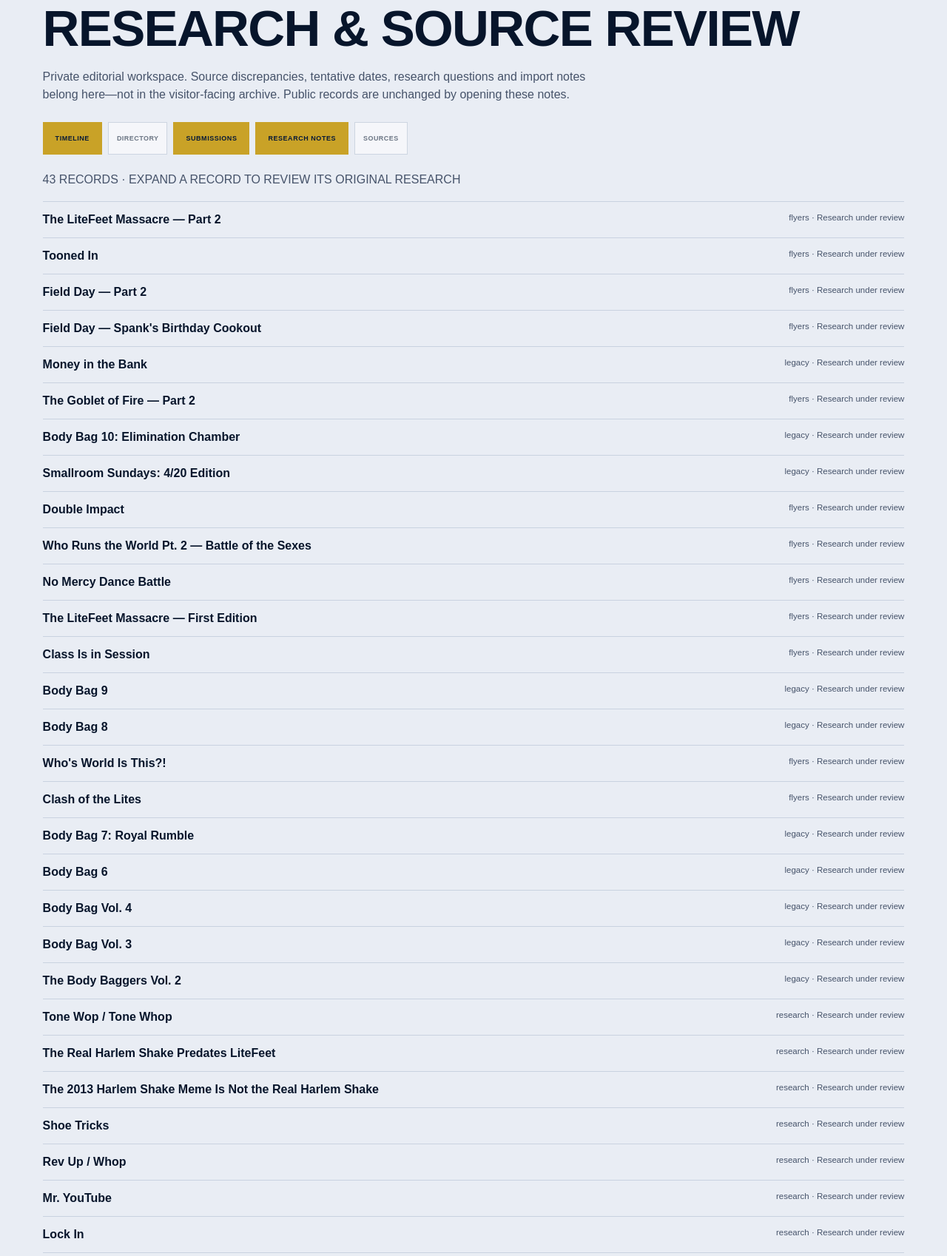
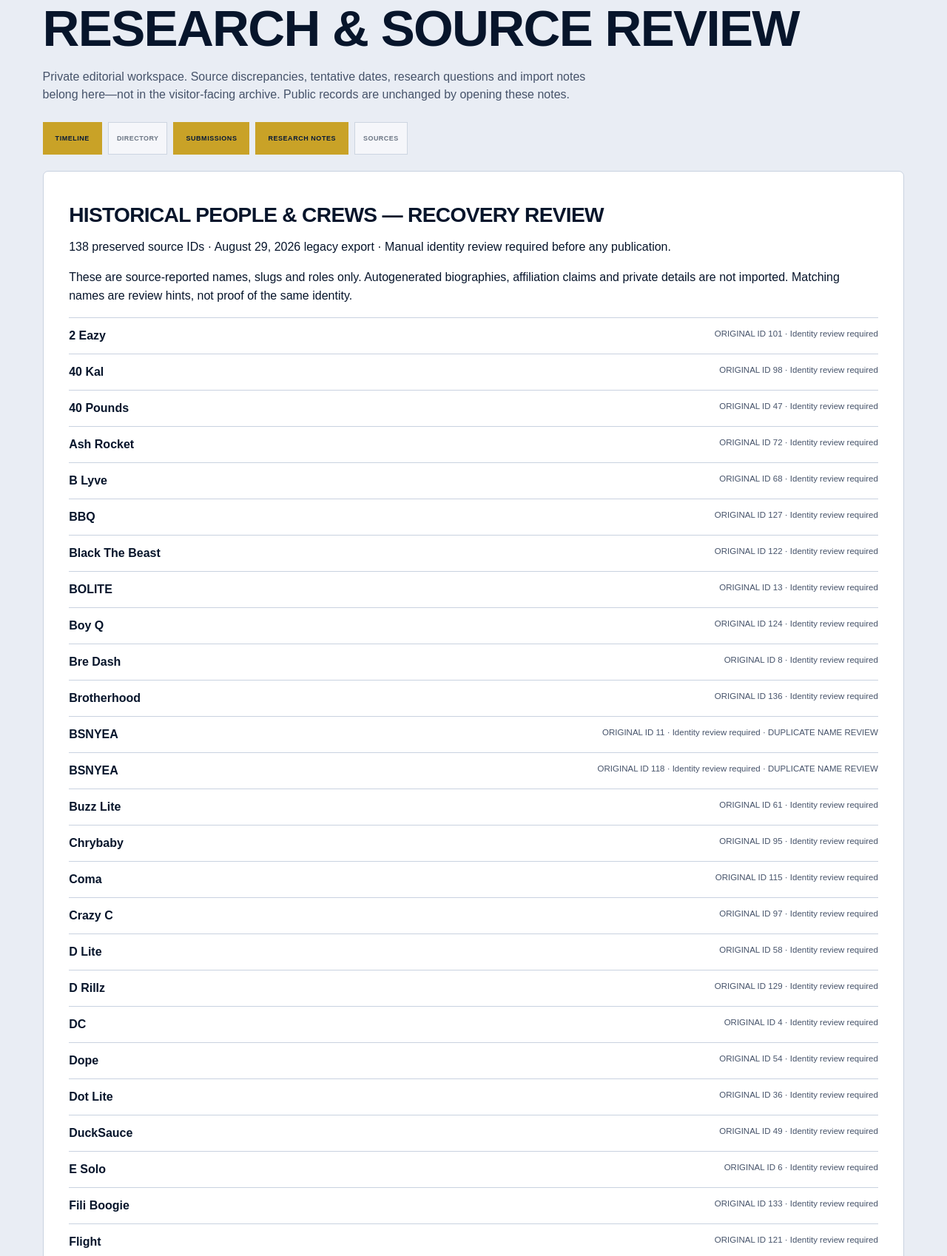
Before and after one commit to teethecreative/litefeet-archive, a Flask app: page /admin/archive/research-review in a window 1280 px wide. Shown: the part 239-1937 px from the top of the page at 74% size. Run offline with Flask 3, Linux system fonts and the light colour scheme; the visitor is signed in with stand-in values (Sample User, id 1); data that the repository does not hold is empty.

Commit message:
Add source-preserving profile review section to archive admin screen

```diff
--- a/dca_rebuild/templates/admin_archive_research_review.html
+++ b/dca_rebuild/templates/admin_archive_research_review.html
@@ -29,6 +29,35 @@
   <h1>RESEARCH &amp; SOURCE REVIEW</h1>
   <p>Private editorial workspace. Source discrepancies, tentative dates, research questions and import notes belong here—not in the visitor-facing archive. Public records are unchanged by opening these notes.</p>
   {% include "_admin_archive_nav.html" %}
+  <section id="historical-profile-recovery" aria-labelledby="recovery-review-heading">
+    <h2 id="recovery-review-heading">HISTORICAL PEOPLE &amp; CREWS — RECOVERY REVIEW</h2>
+    <p>{{ recovery_profiles | length }} preserved source IDs · August 29, 2026 legacy export · Manual identity review required before any publication.</p>
+    <p>These are source-reported names, slugs and roles only. Autogenerated biographies, affiliation claims and private details are not imported. Matching names are review hints, not proof of the same identity.</p>
+    {% for person in recovery_profiles %}
+    <details id="recovered-{{ person.source_id }}">
+      <summary>
+        <strong>{{ person.name }}</strong>
+        <small>ORIGINAL ID {{ person.source_id }} · {{ person.review_status }}{% if person.duplicate_name_count > 1 %} · DUPLICATE NAME REVIEW{% endif %}</small>
+      </summary>
+      <div class="lfv-admin-review-inner">
+        <p><strong>Source ID:</strong> {{ person.source_id }}</p>
+        <p><strong>Legacy slug:</strong> {{ person.legacy_slug }}</p>
+        <p><strong>Reported roles (unverified):</strong> {{ person.reported_roles | join(', ') }}</p>
+        {% if person.duplicate_name_count > 1 %}
+          <p><strong>Potential duplicate:</strong> {{ person.duplicate_name_count }} source rows share the normalized name. Preserve every source ID until editorial review.</p>
+        {% endif %}
+        {% if person.possible_public_matches %}
+          <h2>POSSIBLE EXISTING PUBLIC PROFILE</h2>
+          <ul>{% for match in person.possible_public_matches %}
+            <li><a href="{{ url_for('vault_archive_record', slug=match.slug) }}" target="_blank" rel="noopener noreferrer">{{ match.name }}</a> — verify identity before linking or merging</li>
+          {% endfor %}</ul>
+        {% endif %}
+        <p><strong>Not published:</strong> This staged candidate is not a public profile and does not appear in the People &amp; Crews cloud.</p>
+      </div>
+    </details>
+    {% endfor %}
+  </section>
+  <hr>
   <p>{{ review_records | length }} RECORDS · EXPAND A RECORD TO REVIEW ITS ORIGINAL RESEARCH</p>
   {% for entry in review_records %}
   <details id="review-{{ entry.slug }}">
```
